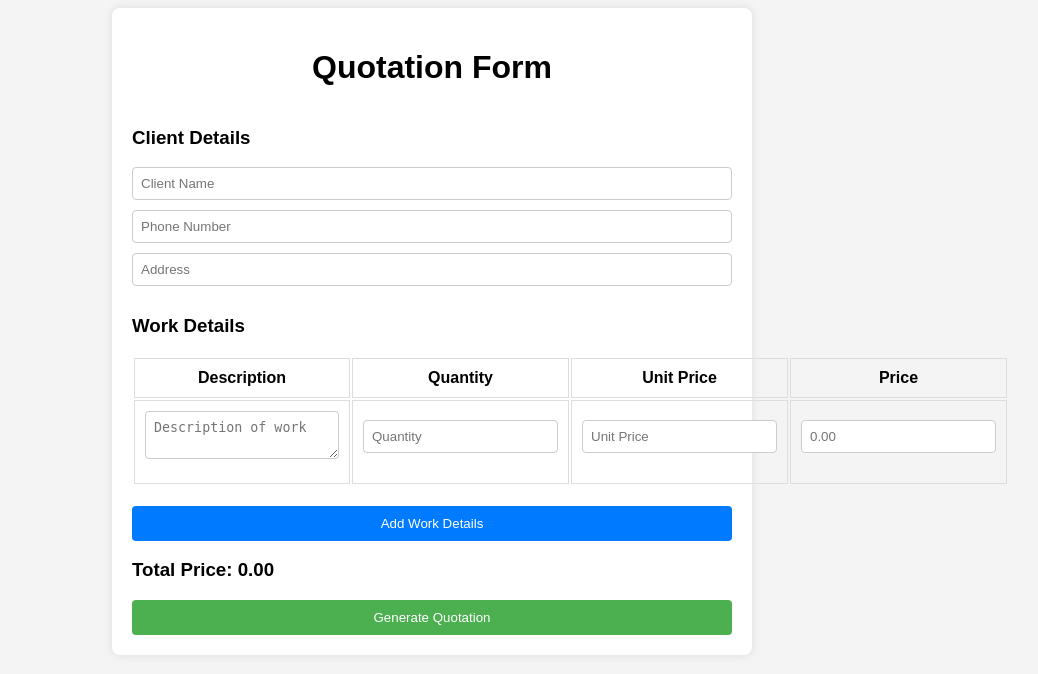
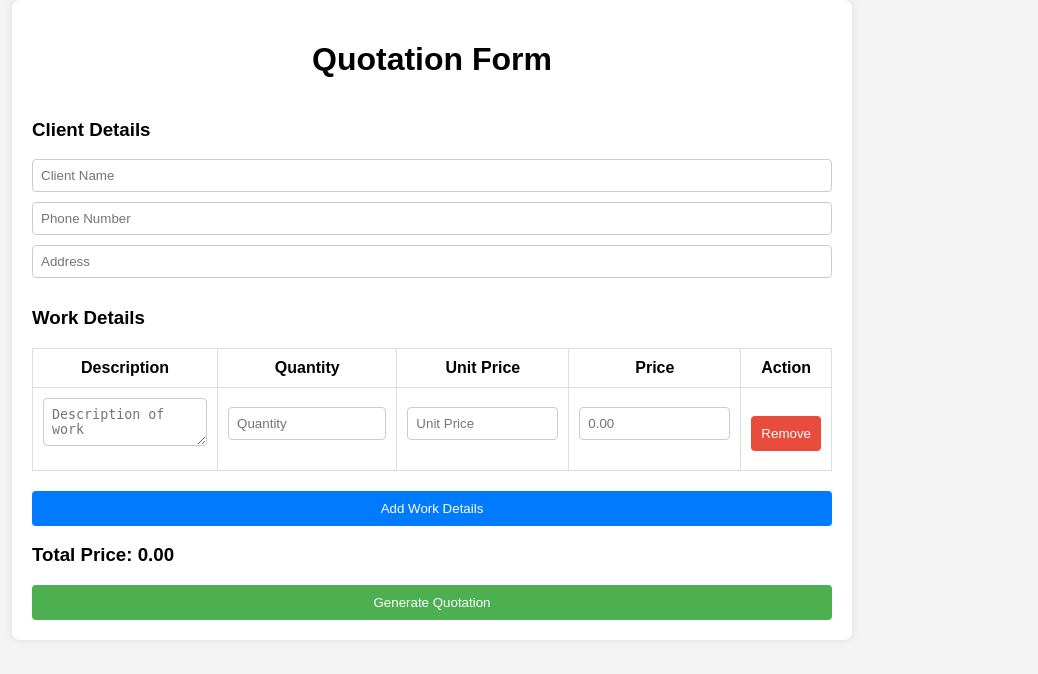
Before and after one commit to SaurabhVishwakarma826/quotation-template, a Flask app: page / in a window 1280 px wide. Shown: the top 674 px of the page, without its empty margins (208-1246 px from the left). Run offline with Flask 3, Linux system fonts and the light colour scheme.

Commit message:
recreated form and template

```diff
--- a/templates/form.html
+++ b/templates/form.html
@@ -8,9 +8,11 @@
         body {
             font-family: Arial, sans-serif;
             background-color: #f4f4f4;
+            margin: 0;
+            padding: 0;
         }
         .container {
-            max-width: 600px;
+            max-width: 800px;
             margin: auto;
             padding: 20px;
             background-color: #fff;
@@ -29,6 +31,8 @@
             padding: 8px;
             border: 1px solid #ccc;
             border-radius: 4px;
+            width: 100%;
+            box-sizing: border-box;
         }
         button {
             padding: 10px;
@@ -44,12 +48,14 @@
         table {
             width: 100%;
             margin-bottom: 10px;
+            border-collapse: collapse;
         }
         table th, table td {
             padding: 10px;
             border: 1px solid #ddd;
+            text-align: center;
         }
-        .add-work-btn {
+        .add-work-btn, .remove-work-btn {
             margin-top: 10px;
             padding: 10px;
             background-color: #007BFF;
@@ -58,8 +64,31 @@
             border-radius: 4px;
             cursor: pointer;
         }
+        .remove-work-btn {
+            background-color: #e74c3c;
+        }
         .add-work-btn:hover {
             background-color: #0056b3;
+        }
+        .remove-work-btn:hover {
+            background-color: #c0392b;
+        }
+        @media screen and (max-width: 600px) {
+            .container {
+                padding: 10px;
+            }
+            table th, table td {
+                font-size: 12px;
+                padding: 8px;
+            }
+            .add-work-btn, .remove-work-btn {
+                padding: 8px;
+                font-size: 14px;
+            }
+            button {
+                padding: 8px;
+                font-size: 14px;
+            }
         }
     </style>
 </head>
@@ -79,12 +108,14 @@
                     <th>Quantity</th>
                     <th>Unit Price</th>
                     <th>Price</th>
+                    <th>Action</th>
                 </tr>
                 <tr class="work-row">
                     <td><textarea name="work_description[]" rows="2" placeholder="Description of work" required></textarea></td>
                     <td><input type="number" name="quantity[]" placeholder="Quantity" required></td>
                     <td><input type="number" step="0.01" name="unit_price[]" placeholder="Unit Price" required></td>
                     <td><input type="text" class="price" placeholder="0.00" readonly></td>
+                    <td><button type="button" class="remove-work-btn" onclick="removeWorkRow(this)">Remove</button></td>
                 </tr>
             </table>
             <button type="button" class="add-work-btn" onclick="addWorkDetails()">Add Work Details</button>
@@ -106,8 +137,16 @@
                 <td><input type="number" name="quantity[]" placeholder="Quantity" required></td>
                 <td><input type="number" step="0.01" name="unit_price[]" placeholder="Unit Price" required></td>
                 <td><input type="text" class="price" placeholder="0.00" readonly></td>
+                <td><button type="button" class="remove-work-btn" onclick="removeWorkRow(this)">Remove</button></td>
             `;
             table.appendChild(row);
+        }
+
+        // Function to remove a work row
+        function removeWorkRow(button) {
+            const row = button.closest('tr');
+            row.remove();
+            updatePrices();
         }
 
         // Calculate total price dynamically
```
Also changed, not shown: README.md.
